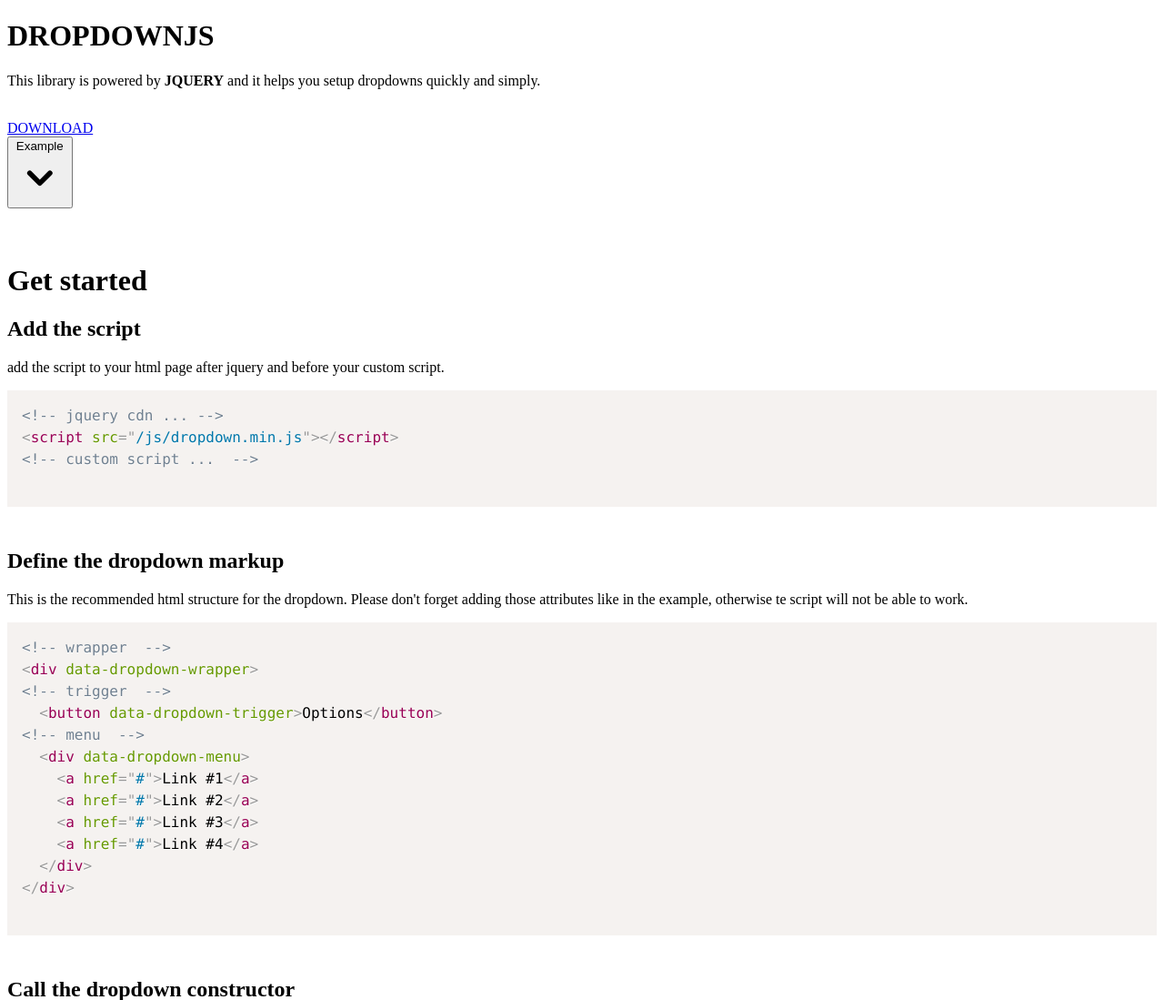
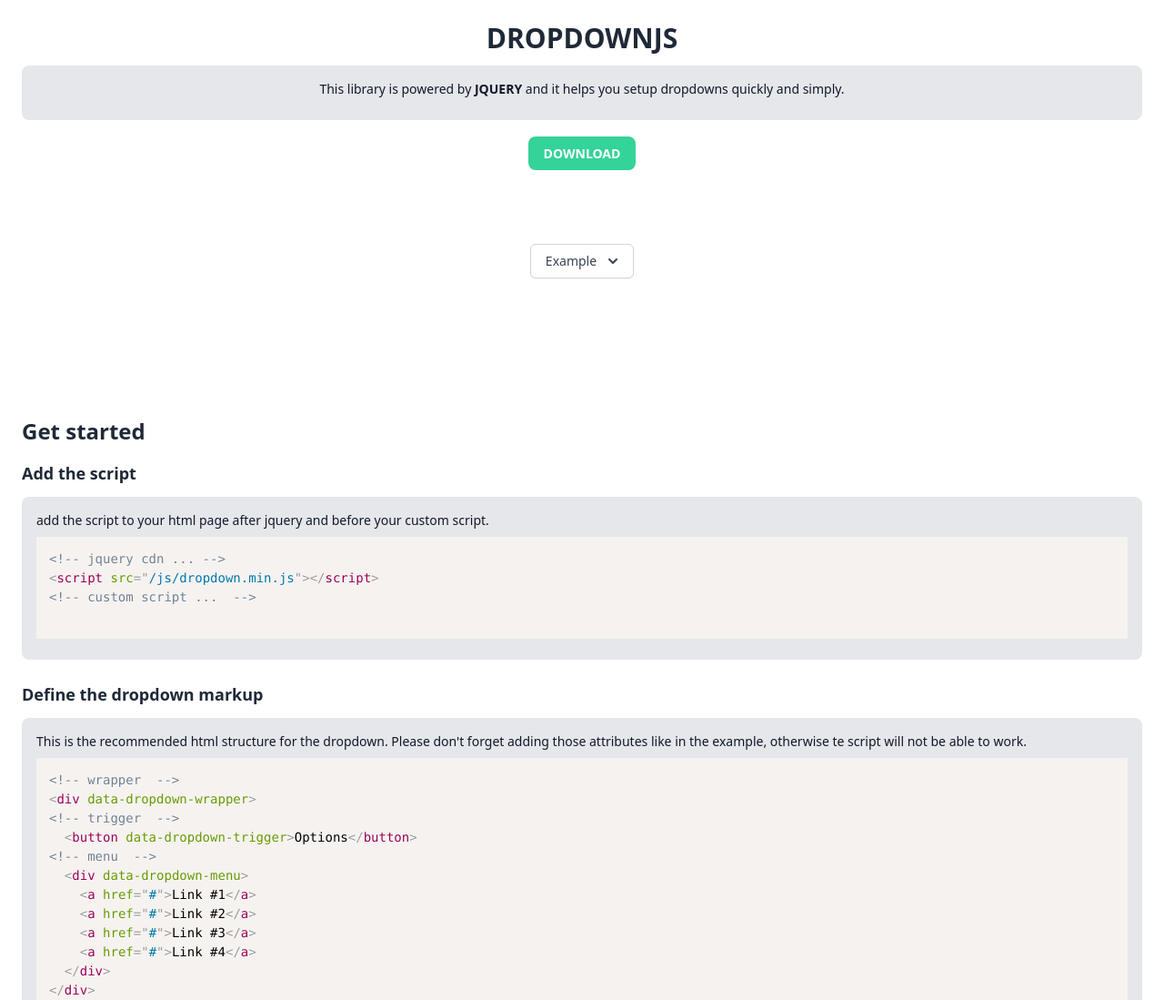
Before and after one commit to issam1994/dropdownjs, a website: page index.html in a window 1280 px wide. Shown: the top 1099 px of the page at 91% size. Drawn offline with nearby package versions, Linux system fonts and the light colour scheme; the site is published under a folder, as on GitHub Pages, so addresses that start at the root find nothing.

Commit message:
updated paths to static assets from absolute to relative to fix some issues with github pages

```diff
--- a/index.html
+++ b/index.html
@@ -5,7 +5,7 @@
     <meta http-equiv="X-UA-Compatible" content="IE=edge" />
     <meta name="viewport" content="width=device-width, initial-scale=1.0" />
     <title>Document</title>
-    <link href="/dist/css/main.css" rel="stylesheet" />
+    <link href="dist/css/main.css" rel="stylesheet" />
     <link
       rel="stylesheet"
       href="https://cdn.jsdelivr.net/npm/prismjs@1.24.1/themes/prism.css"
@@ -24,7 +24,7 @@
       <br />
       <!-- download  -->
       <div class="text-center">
-        <a href="/dist/js/dropdown.min.js" download="" class="text-sm font-bold border border-transparent bg-green-400 text-white px-4 py-2 rounded-lg hover:border-green-400 hover:bg-white hover:text-green-400 active:scale-90 transition-all duration-200">DOWNLOAD</a>
+        <a href="dist/js/dropdown.min.js" download="" class="text-sm font-bold border border-transparent bg-green-400 text-white px-4 py-2 rounded-lg hover:border-green-400 hover:bg-white hover:text-green-400 active:scale-90 transition-all duration-200">DOWNLOAD</a>
       </div>
     </div>
     <!-- preview  -->
@@ -236,7 +236,7 @@
     <!-- main script  -->
     <script src="https://cdn.jsdelivr.net/npm/prismjs@1.24.1/components/prism-core.min.js"></script>
     <script src="https://cdn.jsdelivr.net/npm/prismjs@1.24.1/plugins/autoloader/prism-autoloader.min.js"></script>
-    <script src="/dist/js/dropdown.min.js"></script>
-    <script src="/dist/js/main.min.js"></script>
+    <script src="dist/js/dropdown.min.js"></script>
+    <script src="dist/js/main.min.js"></script>
   </body>
 </html>
```
